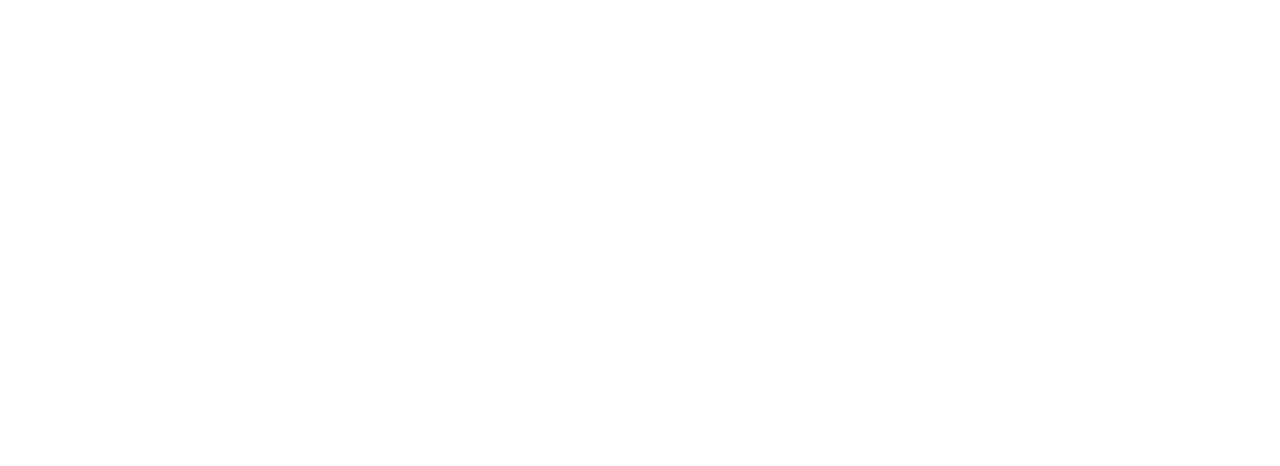
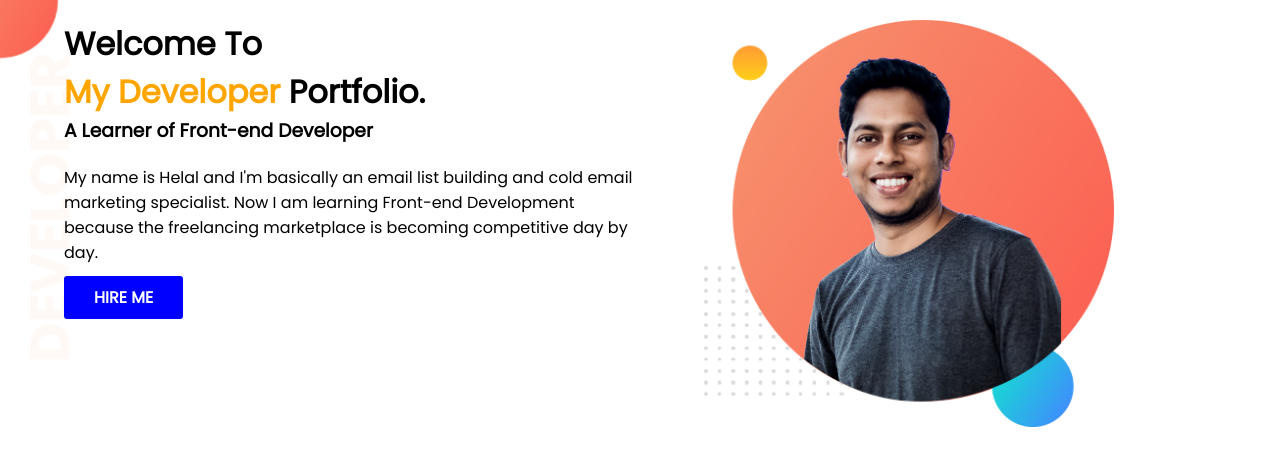
Before and after one commit to mdbashirahmedhelal/helal-portfolio, a plain HTML site: page index.html in a window 1280 px wide. Drawn offline with Linux system fonts and the light colour scheme.

Commit message:
header hero section done

```diff
--- a/index.html
+++ b/index.html
@@ -1,12 +1,37 @@
 <!DOCTYPE html>
 <html lang="en">
+
 <head>
     <meta charset="UTF-8">
     <meta http-equiv="X-UA-Compatible" content="IE=edge">
     <meta name="viewport" content="width=device-width, initial-scale=1.0">
     <title>Helal Miah: Developer Portfolio</title>
+    <link rel="stylesheet" href="style.css">
 </head>
+
 <body>
+    <div class="hero">
+        <!-- header hero section left start -->
 
+        <div class="header-cta">
+            <h1>Welcome To</h1>
+            <h1><span class="my-developer">My Developer</span> Portfolio.</h1>
+            <h3>A Learner of Front-end Developer</h3>
+            <p>My name is Helal and I'm basically an email list building and cold email marketing specialist. Now I am
+                learning Front-end Development because the freelancing marketplace is becoming competitive day by day.
+            </p>
+
+            <a class="link-button" target="_blank" href="#">Hire Me</a>
+        </div>
+        <!-- header hero section left end -->
+
+        <!-- header hero section right start -->
+        <div class="header-photo">
+            <img src="images/header-bg.png" alt="helal-header-photo">
+        </div>
+        <!-- header hero section right end -->
+
+    </div>
 </body>
+
 </html>
--- a/style.css
+++ b/style.css
@@ -0,0 +1,63 @@
+@import url('https://fonts.googleapis.com/css2?family=Open+Sans&family=Poppins&display=swap');
+
+* {
+    margin: 0;
+    padding: 0;
+    box-sizing: border-box;
+}
+
+html,
+body {
+    font-family: 'Poppins', sans-serif;
+    font-size: 16px;
+    width: 100vw;
+    min-height: 100vh;
+}
+
+.hero {
+    display: flex;
+    width: 100%;
+    background-image: url(images/top-banner.png);
+    background-repeat: no-repeat;
+
+}
+
+.my-developer {
+    color: orange;
+}
+
+.header-cta {
+    width: 50%;
+    padding-left: 5%;
+    padding-top: 20px;
+}
+
+.header-cta h3 {
+    margin-bottom: 20px;
+}
+
+.header-cta p {
+    margin-bottom: 20px;
+}
+
+.link-button {
+    text-decoration: none;
+    text-transform: uppercase;
+    padding: 10px 30px;
+    background-color: blue;
+    color: #fff;
+    border-radius: 3px;
+    font-weight: 700;
+}
+
+
+.header-photo {
+    width: 50%;
+    padding-left: 5%;
+    padding-right: 5%;
+    padding-top: 20px;
+}
+
+.header-photo img {
+    width: 80%;
+}
```
Also changed, not shown: images/dream-bg.png (added), images/exp-bg.png (added), images/header-bg.png (added), images/helal.png (added), images/jhankar.png (added), images/jhankar2.png (added), images/my-bg.png (added), images/my-bg2.png (added), images/top-banner.png (added), 2 other files.
